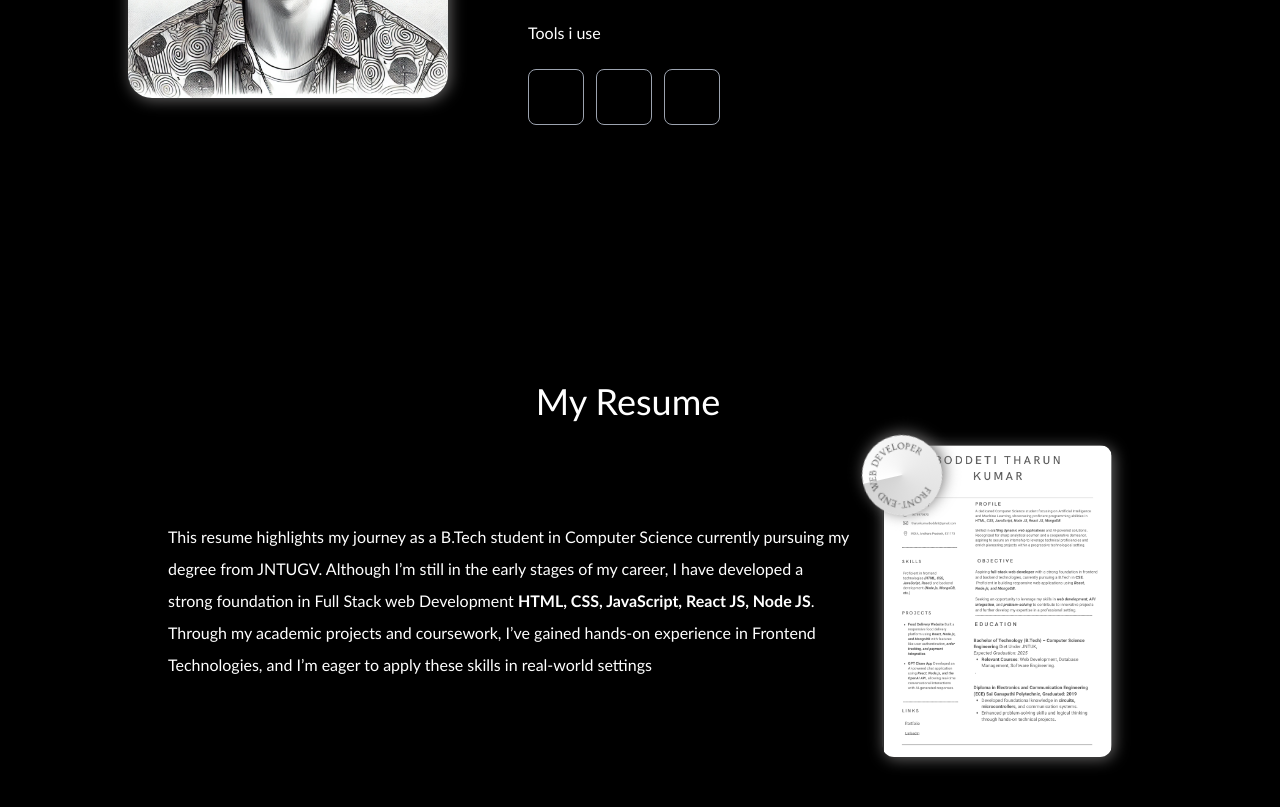
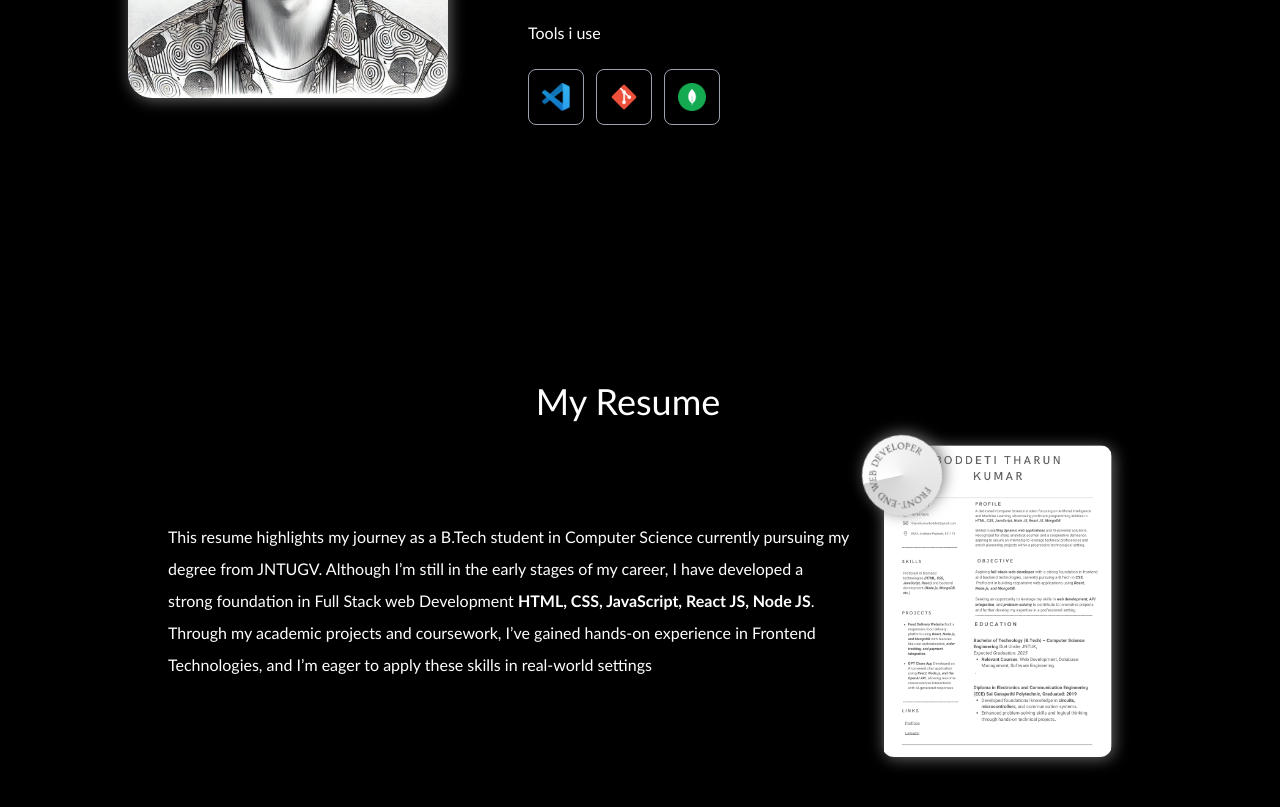
Before and after one commit to creator-tk/Portfolio, a plain HTML site: page index.html in a window 1280 px wide. Shown: the part 1324-2131 px from the top of the page. Drawn offline with nearby package versions, Linux system fonts and the light colour scheme; the site is published under a folder, as on GitHub Pages, so addresses that start at the root find nothing.

Commit message:
Update index.html

```diff
--- a/index.html
+++ b/index.html
@@ -8,7 +8,6 @@
   <script src="./tailwind.config.js"></script>
   <script src="./index.js" defer></script>
   <link rel="stylesheet" href="./navBar.css">
-  <link rel="stylesheet" href="./Intro.css">
 
   <link rel="stylesheet" href="favicon.svg">
 </head>
@@ -107,17 +106,17 @@
           <ul class="flex gap-3 items-center ">
 
             <li class="flex items-center justify-center w-12 sm:w-14 aspect-square border border-gray-400 rounded-lg cursor-pointer hover:shadow-[2px_2px_15px_#666565]">
-              <img src="/Images/vscode.png" alt="" class="w-5 sm:w-7">
+              <img src="Images/vscode.png" alt="" class="w-5 sm:w-7">
             </li>
 
             <li class="flex items-center justify-center w-12 sm:w-14 aspect-square border border-gray-400 rounded-lg cursor-pointer
             hover:shadow-[2px_2px_15px_#666565]">
-              <img src="/Images/git.png" alt="" class="w-5 sm:w-7">
+              <img src="Images/git.png" alt="" class="w-5 sm:w-7">
             </li>
 
             <li class="flex items-center justify-center w-12 sm:w-14 aspect-square border border-gray-400 rounded-lg cursor-pointer
             hover:shadow-[2px_2px_15px_#666565]">
-              <img src="/Images/mongodb.png" alt="" class="w-5 sm:w-7">
+              <img src="Images/mongodb.png" alt="" class="w-5 sm:w-7">
             </li>
 
           </ul>
```
